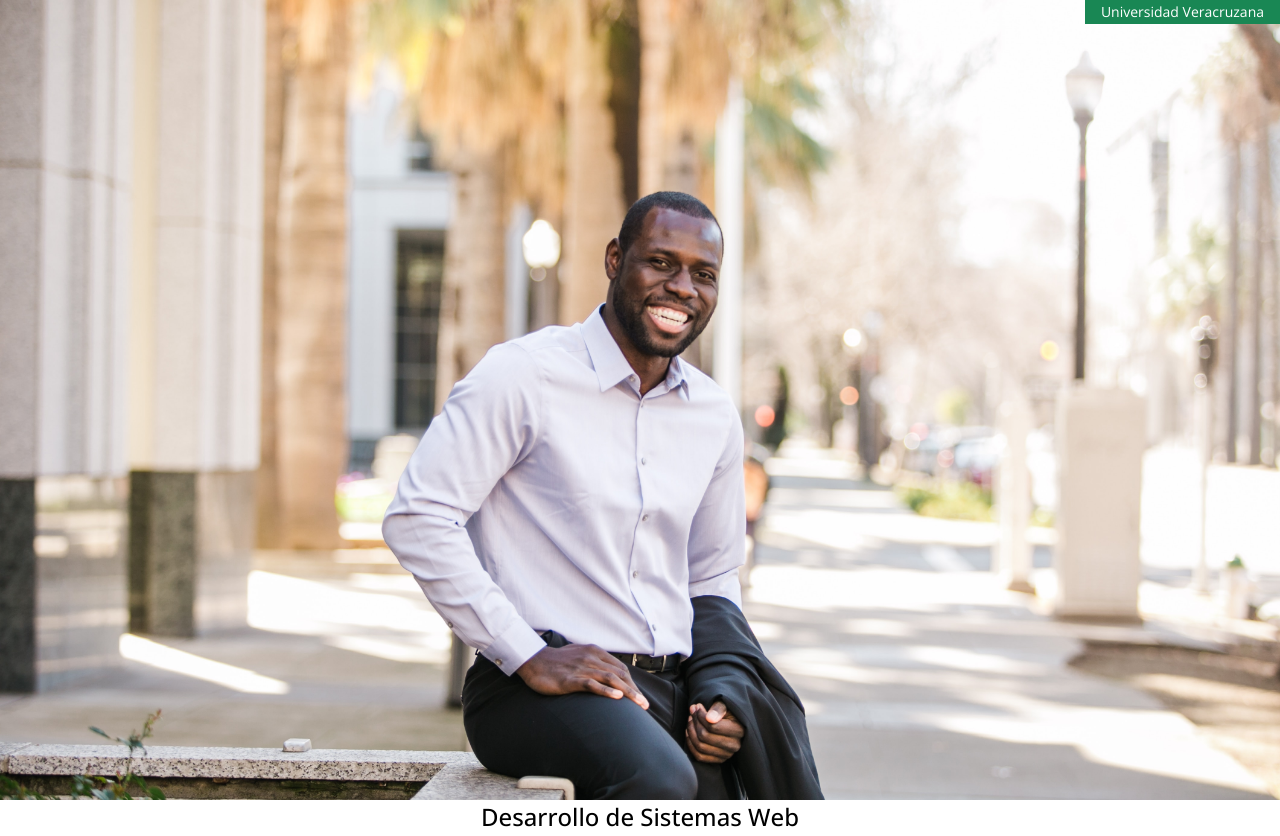
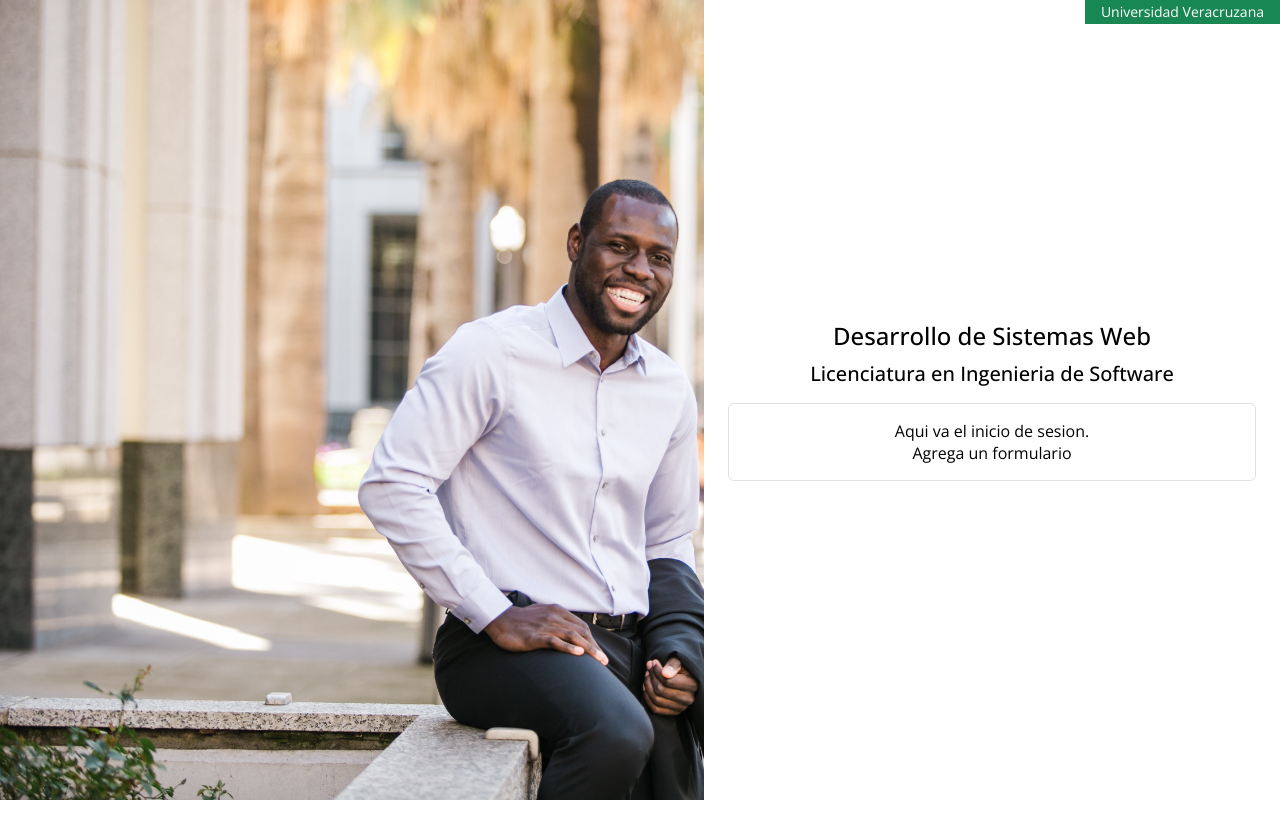
Before and after one commit to JavierDominguez-Chavi/PracticaWebFormularioResponsivo, a plain HTML site: page css-login/index.html in a window 1280 px wide. Shown: the top 836 px of the page. After the commit the page ends 800 px from the top, so only its background shows below. Drawn offline with nearby package versions, Linux system fonts and the light colour scheme.

Commit message:
typo corregido

```diff
--- a/css-login/estilos.css
+++ b/css-login/estilos.css
@@ -4,7 +4,7 @@
 
 @import url('https://fonts.googleapis.com/css2?family=Open+Sans:wght@400;500&display=swap');
 
-*{
+* {
     margin: 0;
     padding: 0;
     /*OPCIONALES*/
@@ -12,7 +12,7 @@
        font-size: 100% */
 }
 
-body{
+body {
     /* font -family: 'Sogoe UI', Tahoma, Geneva, Verdana, sans-serif; */
     font-family: 'Open Sans', 'sans-serif';
 }
@@ -21,7 +21,7 @@ body{
     position: absolute;
     top: 0;
     right: 0;
-    padding: 0.15rem  1rem;
+    padding: 0.15rem 1rem;
     color: white;
     background-color: #198754;
     display: inline-block;
@@ -29,12 +29,12 @@ body{
     font-size: 0.875rem;
 }
 
-.contenedor-grid{
+.contenedor-grid {
     display: grid;
     grid-template-columns: auto 45%;
 }
 
-.lado-izquierdo{
+.lado-izquierdo {
     background-repeat: no-repeat;
     background-size: cover;
     background-image: url('fondo-login.jpg');
@@ -42,28 +42,40 @@ body{
     min-height: 500px;
 }
 
-.lado-derecho{
+.lado-derecho {
     display: grid;
+    /*------Opcional------*/
+    /*align-items: center;*/
+    /*justify-items: center;*/
+
+    /*align-content: center;*/
+    /*justify-content: center;*/
+
+    /*place-items: center center;*/
+
     place-content: center stretch;
 }
- .contenedor-login{
-    margin: 0 1.5 rem;
+
+.contenedor-login {
+    margin: 0 1.5rem;
 }
 
- .h3, .h5{
+.h3,
+.h5 {
     text-align: center;
     font-weight: 500;
     margin-bottom: 0.5rem;
 }
- .h3{
+
+.h3 {
     font-size: 1.5rem;
 }
 
- .h5{
+.h5 {
     font-size: 1.25rem;
 }
 
- .card{
+.card {
     border: 1px solid #dee2e6;
     border-radius: 0.375rem;
     max-width: 500px;
@@ -72,13 +84,14 @@ body{
     margin: 1rem auto 0;
 }
 
- @media (max-width: 768px){
-    .lado-izquierdo{
+/*-----Media-----*/
+@media (max-width: 768px) {
+    .lado-izquierdo {
         display: none;
 
     }
 
-    .lado-derecho{
+    .lado-derecho {
         margin-top: 50px;
         grid-column: 1 / span 2;
 
--- a/css-login/index.html
+++ b/css-login/index.html
@@ -13,7 +13,7 @@
         </div>
 
         <!-- Contenedor principal -->
-        <div class="contendor-grid">
+        <div class="contenedor-grid">
             <!-- Lado Izquierdo -->
            <div class="lado-izquierdo"></div>
            <!-- Lado derecho -->
```
Lines whose indentation alone changed are shown as unchanged.
